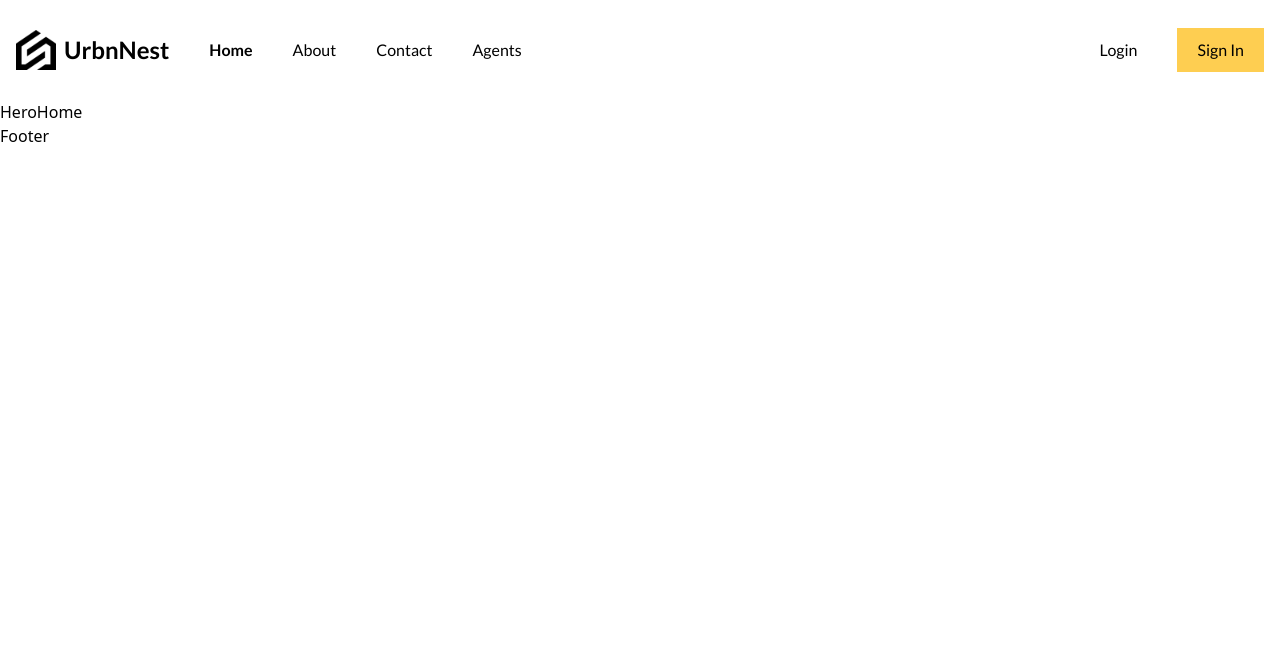
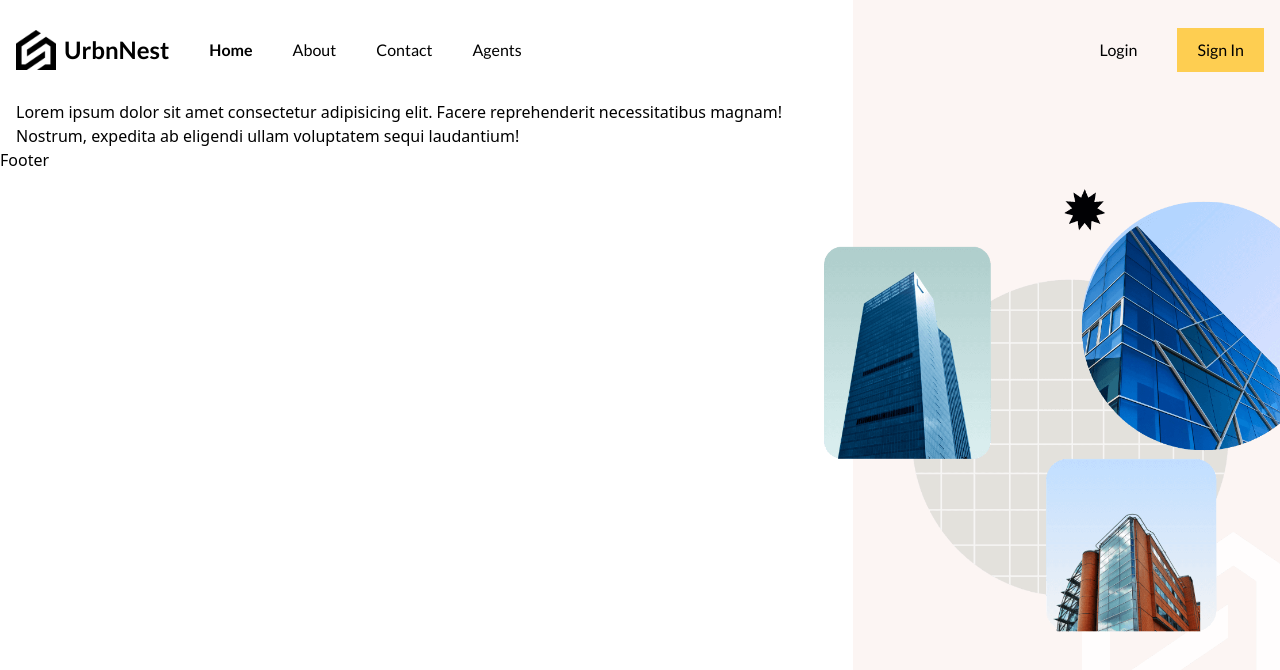
Before and after one commit to Erhahon-Imafidon/mernstack-realestate-app, a React (Vite) app: page / in a window 1280 px wide. Shown: the top 670 px of the page. Built offline with nearby package versions, Linux system fonts and the light colour scheme.

Commit message:
feat: implement HeroHome component with layout and background image

```diff
--- a/src/components/Navbar.tsx
+++ b/src/components/Navbar.tsx
@@ -12,13 +12,13 @@ const navLinks = [
 
 const Navbar = () => {
     return (
-        <header className="container font-lato fixed inset-x-0 top-0 z-50 flex items-center justify-between h-25">
+        <header className="container w-full font-lato fixed inset-x-0 top-0 z-50 flex items-center justify-between h-25">
             <div className="flex items-center gap-x-10">
                 <Link to="/" className="flex items-center gap-x-2">
                     <img src={Logo} alt="Logo" className="size-10" />
                     <span className="text-2xl font-bold">UrbnNest</span>
                 </Link>
-
+                <div className="absolute inset-y-0 w-1/3 bg-secondary right-0 -z-1" />
                 {/* Desktop Navigation */}
                 <nav className="hidden md:block">
                     <ul className="flex items-center gap-x-10">
--- a/src/components/home/HeroHome.tsx
+++ b/src/components/home/HeroHome.tsx
@@ -1,5 +1,22 @@
 const HeroHome = () => {
-    return <section>HeroHome</section>;
+    return (
+        <section className="container flex items-center gap-x-5 w-full relative">
+            <div className="w-2/3">
+                Lorem ipsum dolor sit amet consectetur adipisicing elit. Facere
+                reprehenderit necessitatibus magnam! Nostrum, expedita ab
+                eligendi ullam voluptatem sequi laudantium!
+            </div>
+            <div className="absolute inset-y-0 -z-1 w-1/3 bg-secondary h-screen right-0" />
+
+            <div className="w-[40%] relative">
+                <img
+                    src="./icons/bg.png"
+                    alt="background image"
+                    className="absolute -right-5 w-[115%]"
+                />
+            </div>
+        </section>
+    );
 };
 
 export default HeroHome;
```
